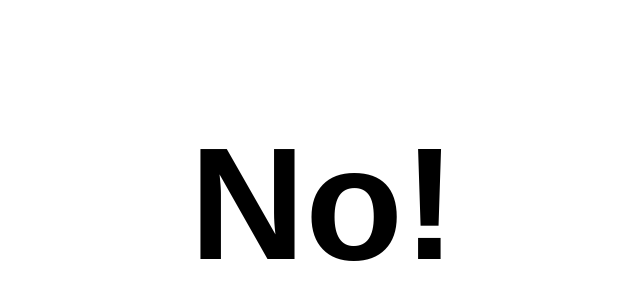
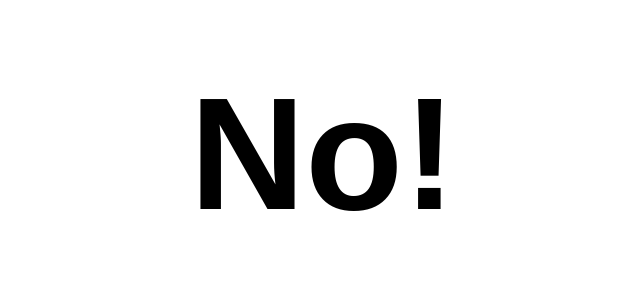
Before and after one commit to BusHero/ismoldova.eu, a plain HTML site: page index.html in a window 1280 px wide. Shown: the part 246-546 px from the top of the page, without its empty margins (317-957 px from the left). Drawn offline with Linux system fonts and the light colour scheme.

Commit message:
Refactor HTML structure and styling for clarity

```diff
--- a/index.html
+++ b/index.html
@@ -8,17 +8,16 @@
     <title>Is Moldova in EU?</title>
 <style>
   body {
-            display: flex;
-            justify-content: center;
-            align-items: center;
+    margin: 0;
     height: 100vh;
-            margin: 0;
   }
 
-        div.content {
-            font-size: 10rem;
-            font-weight: bold;
-            /* text-align: center; */
+  .center-wrapper {
+    position: fixed;
+    top: 50%;
+    left: 50%;
+    transform: translate(-50%, -50%);
+    text-align: center;
   }
 
   h1 {
@@ -26,17 +25,27 @@
     font-weight: normal;
     opacity: 40%;
     visibility: hidden;
+    position: absolute;
+    bottom: 100%;
+    width: 100%;
+    margin-bottom: 1rem;
   }
+
+  div.content {
+    font-size: 10rem;
+    font-weight: bold;
+  }
+
   button {
     background-color: transparent;
-            border: 0px;
-              cursor:pointer;
+    border: 0;
+    cursor: pointer;
   }
 </style>
 </head>
 
 <body>
-    <div style="text-align: center;">
+  <div class="center-wrapper">
     <h1 id="header">Is Moldova in EU?</h1>
     <button id="no">
       <div class="content">No!</div>
```
Lines whose indentation alone changed are shown as unchanged.
